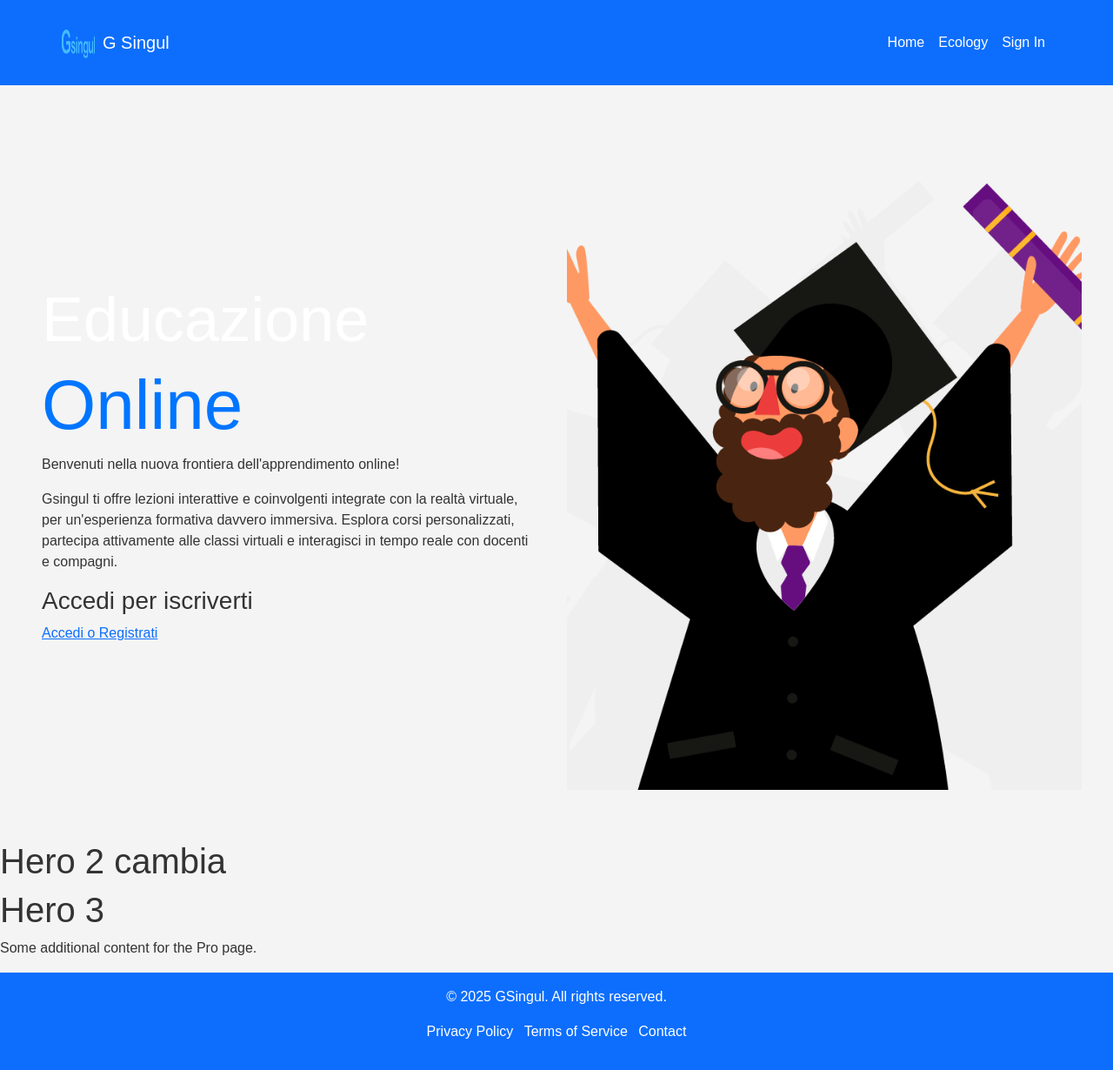
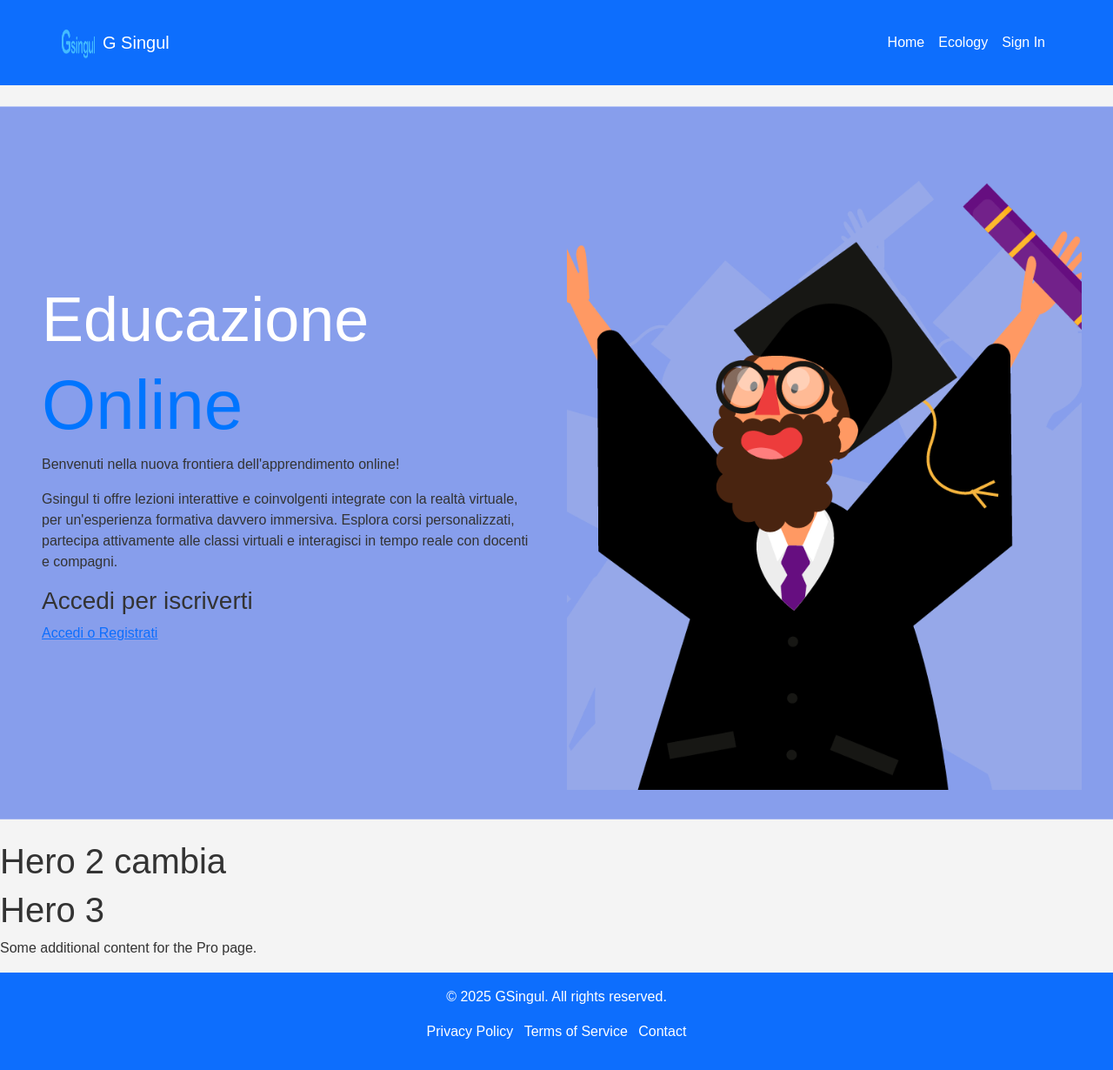
Before and after one commit to GSingul/grafica-bootstraps, a Jekyll site: the page built from index.md, in a window 1280 px wide. Shown: the whole page at 87% size. Built offline with Jekyll 4.4.1, drawn with Linux system fonts in a browser that asks for light colours.

Commit message:
Update gsingul.css

```diff
--- a/assets/css/gsingul.css
+++ b/assets/css/gsingul.css
@@ -7,7 +7,7 @@
 .background-home {
     min-height: 820px;
     width: 100%;
-    background: url('images/Background_home.jpg') no-repeat center center;
+    background: url('/assets/images/Background_home.jpg') no-repeat center center;
     background-size: cover;
 }
 
```
